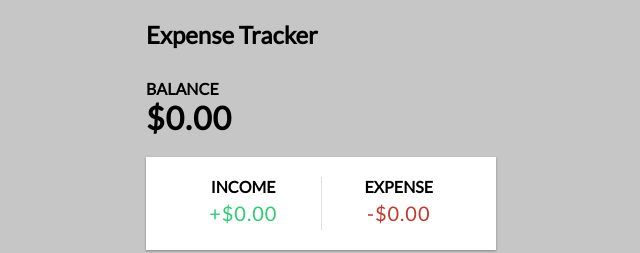
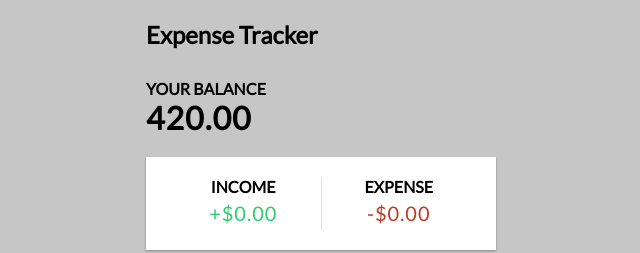
Before and after one commit to stxdelis/expense-tracker, a React (Create React App) app: page / in a window 1280 px wide. Shown: the top 253 px of the page, without its empty margins (319-959 px from the left). Built offline with nearby package versions, Linux system fonts and the light colour scheme.

Commit message:
balance renders correctly

```diff
--- a/src/components/Balance.js
+++ b/src/components/Balance.js
@@ -1,10 +1,15 @@
-import React from "react";
+import React, { useContext } from "react";
+import { GlobalContext } from "../context/GlobalState";
+export function Balance() {
+	const { transactions } = useContext(GlobalContext);
 
-export function Balance() {
+	const amounts = transactions.map((transactions) => transactions.amount);
+	const total = amounts.reduce((acc, item) => (acc += item), 0).toFixed(2);
+
 	return (
 		<>
-			<h4>Balance</h4>
-			<h1>$0.00</h1>
+			<h4>Your Balance</h4>
+			<h1>{total}</h1>
 		</>
 	);
 }
```
